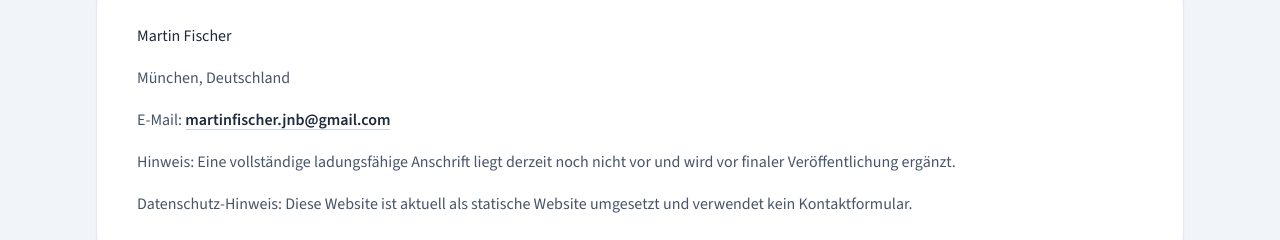
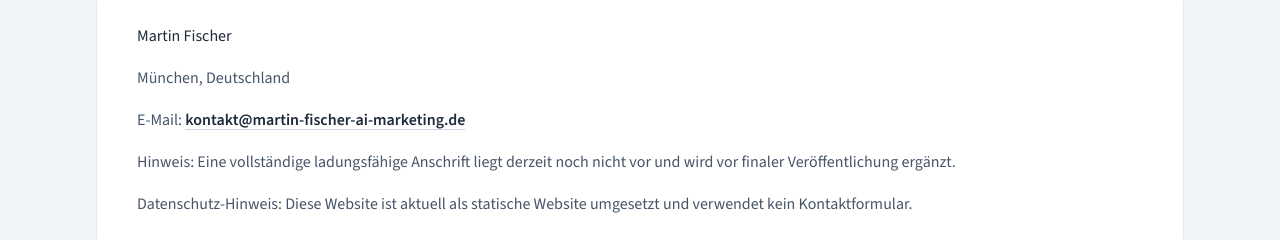
Before and after one commit to martinfischer42/Beyond_cv, a React (Vite) app: page /impressum in a window 1280 px wide. Shown: the part 295-535 px from the top of the page. Built offline with nearby package versions, Linux system fonts and the light colour scheme.

Commit message:
Update ImpressumPage.tsx

```diff
--- a/src/pages/ImpressumPage.tsx
+++ b/src/pages/ImpressumPage.tsx
@@ -14,7 +14,7 @@ export default function ImpressumPage() {
             href="mailto:martinfischer.jnb@gmail.com"
             className="link-inline"
           >
-            martinfischer.jnb@gmail.com
+            kontakt@martin-fischer-ai-marketing.de
           </a>
         </p>
 
```
